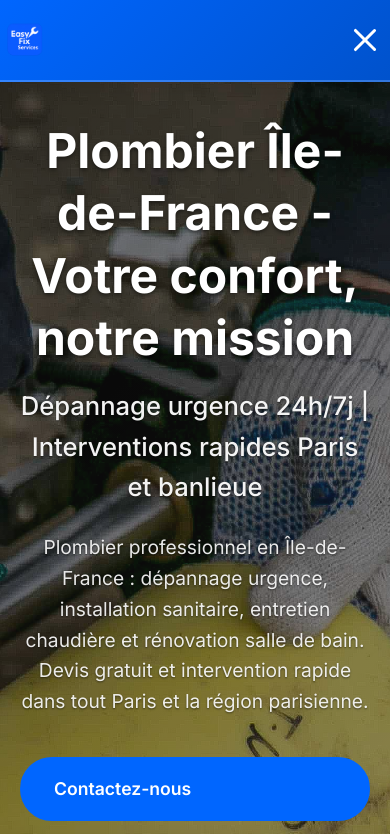
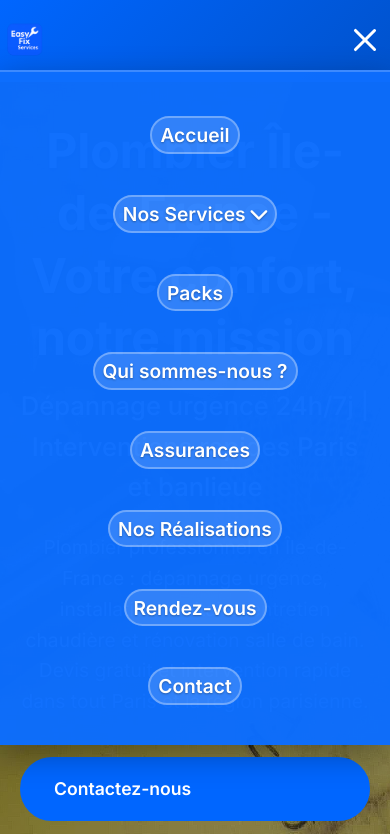
Before and after one commit to Gaspinhow/-easyfix-services-website, a plain HTML site: page index.html in a window 390 px wide. Both pictures are taken after a click on the button "Menu mobile". Shown: the top 834 px of the page. Drawn offline with Linux system fonts and the light colour scheme.

Commit message:
BURGER MENU CSS FIX - FORCE DISPLAY

```diff
--- /dev/null
+++ b/fix_burger.css
@@ -0,0 +1,38 @@
+/* BURGER MENU FORCE FIX */
+@media (max-width: 850px) {
+    .hamburger {
+        display: flex !important;
+        z-index: 10000 !important;
+    }
+
+    .nav-menu {
+        position: fixed !important;
+        top: 70px !important;
+        left: -100% !important;
+        width: 100% !important;
+        height: calc(100vh - 70px) !important;
+        background: rgba(13, 110, 253, 0.98) !important;
+        flex-direction: column !important;
+        justify-content: flex-start !important;
+        align-items: center !important;
+        text-align: center !important;
+        transition: left 0.3s ease !important;
+        z-index: 9999 !important;
+        padding: 2rem 0 !important;
+        display: flex !important;
+    }
+
+    .nav-menu.active {
+        left: 0 !important;
+    }
+
+    .nav-item {
+        width: 100% !important;
+        padding: 1rem 0 !important;
+    }
+
+    .nav-link {
+        color: white !important;
+        font-size: 1.2rem !important;
+    }
+}
--- a/index.html
+++ b/index.html
@@ -111,6 +111,7 @@ console.log('Site loaded successfully');
 }
 </script>
 <link href="styles.css" rel="stylesheet"/>
+<link href="fix_burger.css" rel="stylesheet"/>
 
 <link href="https://fonts.googleapis.com/css2?family=Inter:wght@300;400;500;600;700&amp;display=swap" rel="stylesheet"/>
 <link href="https://cdnjs.cloudflare.com/ajax/libs/font-awesome/6.0.0/css/all.min.css" rel="stylesheet"/>
```
